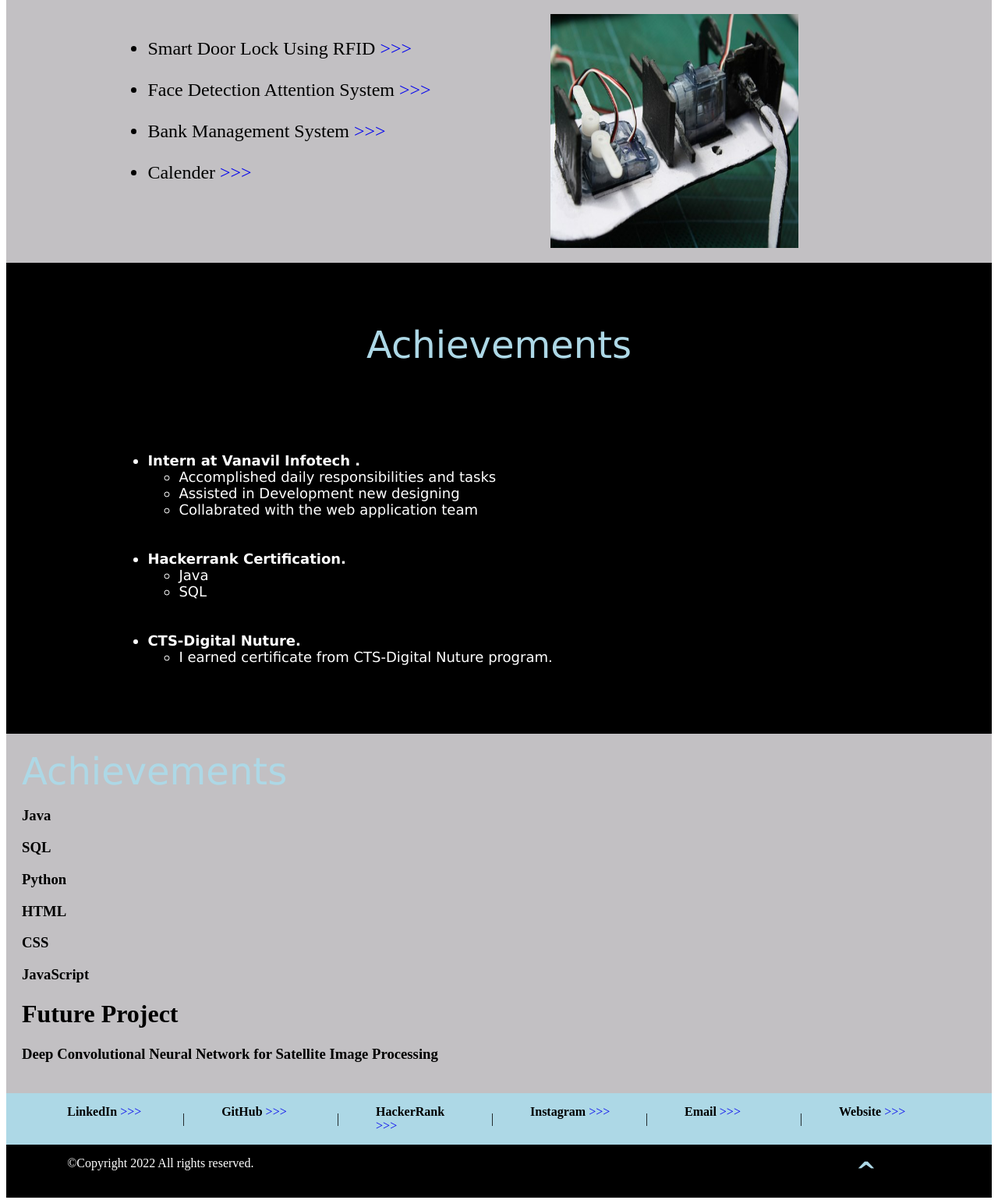
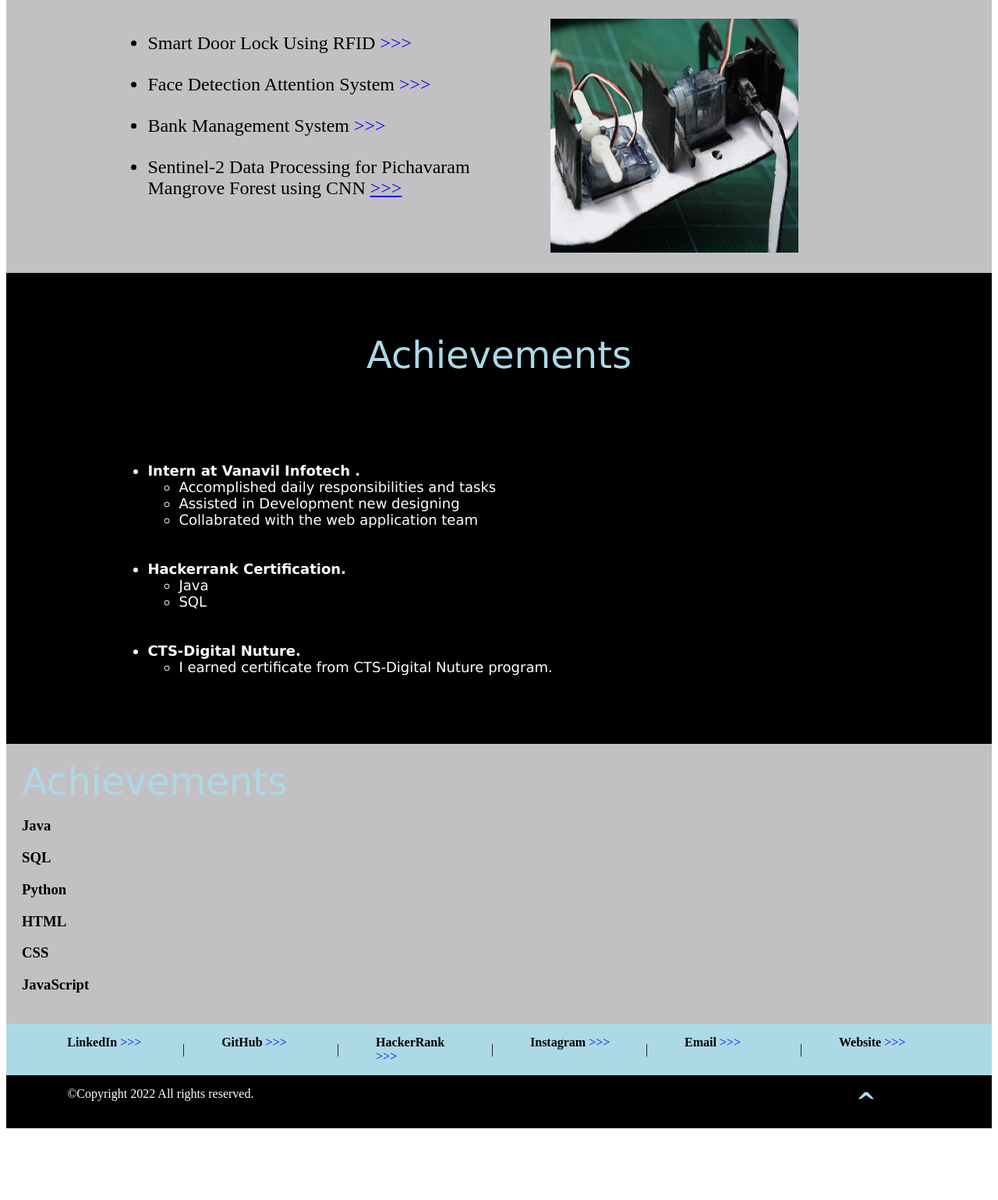
Before and after one commit to NitheshGoutham/portfolio, a plain HTML site: page Portfolio/index.html in a window 1280 px wide. Shown: the part 1132-2671 px from the top of the page at 78% size. After the commit the page ends 2587 px from the top, so only its background shows below. Drawn offline with Linux system fonts and the light colour scheme.

Commit message:
Update index.html

```diff
--- a/Portfolio/index.html
+++ b/Portfolio/index.html
@@ -231,8 +231,8 @@ x
 
                                     <li>
                                         <hr color="#c2c0c3">
-                                        Calender
-                                        <a href="https://github.com/NitheshGoutham/Calendar-" style="text-decoration:none">
+                                        Sentinel-2 Data Processing for Pichavaram Mangrove Forest using CNN
+                                        <a href="https://github.com/NitheshGoutham/Sentinel-2-Data-Processing-for-Pichavaram-Mangrove-Forest-Using-CNN">
                                             >>>
                                         </a>
                                     </li>
@@ -345,8 +345,7 @@ x
         <h3 style="font-weight: 7000;">HTML</h3>
         <h3 style="font-weight: 7000;">CSS</h3>
         <h3 style="font-weight: 7000;">JavaScript</h3>
-        <h1>Future Project</h1>
-        <h3 style="font-weight: 7000;">Deep Convolutional Neural Network for Satellite Image Processing</h3>
+
 
 
       </div>
```
